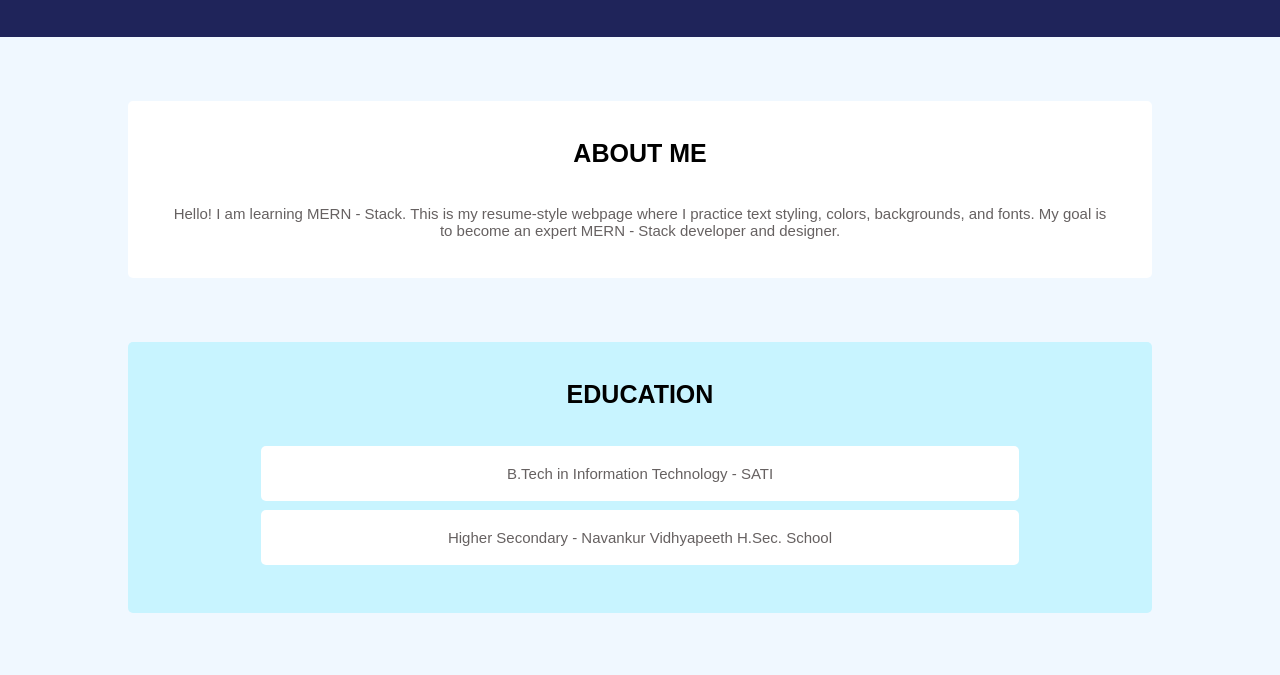
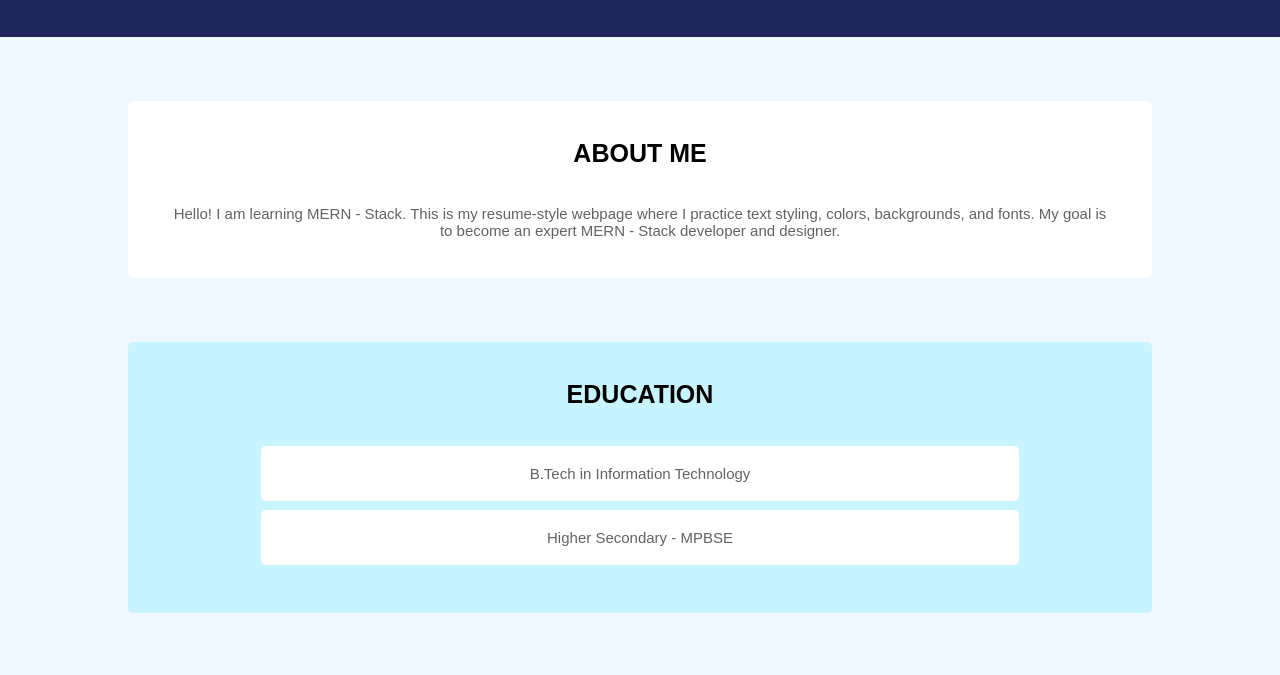
Before and after one commit to PIYUSHA0440C/My-Resume-Website, a plain HTML site: page index.html in a window 1280 px wide. Shown: the part 125-800 px from the top of the page. Drawn offline with Linux system fonts and the light colour scheme.

Commit message:
Update index.html

```diff
--- a/index.html
+++ b/index.html
@@ -20,8 +20,8 @@
     <div class="container2">
         <h3>EDUCATION</h3>
         <br>
-        <div class="field"><p>B.Tech in Information Technology - SATI</p></div>
-        <div class="field"><p>Higher Secondary - Navankur Vidhyapeeth H.Sec. School</p></div>
+        <div class="field"><p>B.Tech in Information Technology </p></div>
+        <div class="field"><p>Higher Secondary - MPBSE</p></div>
     </div>
     <div class="container3">
         <h3>Skills</h3>
@@ -50,4 +50,5 @@
         ©2025 My Resume Website
     </div>
 </body>
+
 </html>
```
